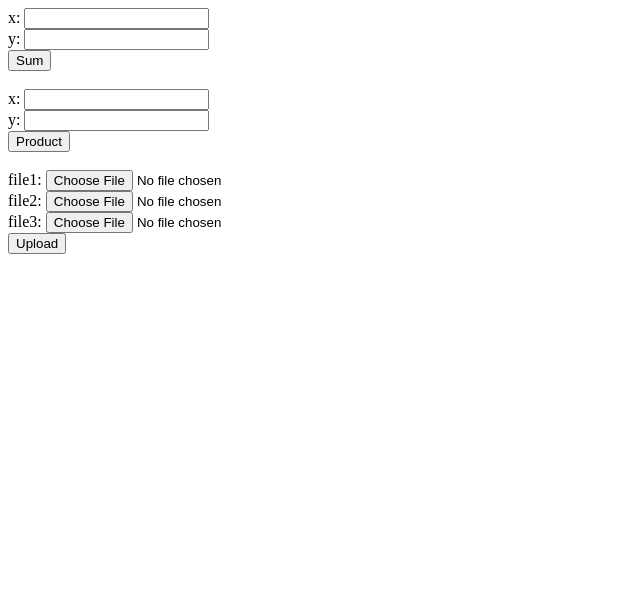
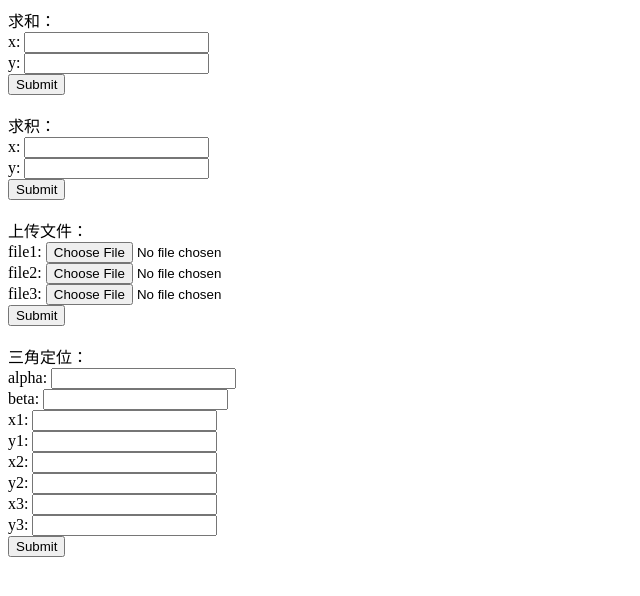
Before and after one commit to dengshuting/ServiceServer, a Python web app: template src/main/webapp/WEB-INF/templates/api.html in a window 1280 px wide. Shown: the top 596 px of the page, without its empty margins (0-640 px from the left). Run offline with Jinja, Linux system fonts and the light colour scheme; the template is opened without the code that fills it, so the values that code supplies are empty.

Commit message:
Refactor

```diff
--- a/src/main/webapp/WEB-INF/gylserver-servlet.xml
+++ b/src/main/webapp/WEB-INF/gylserver-servlet.xml
@@ -15,7 +15,7 @@
 
     <context:component-scan base-package="com.getyourlocation.app.gylserver"/>
 
-    <mvc:resources mapping="/upload_files/**" location="/upload_files/" />
+    <mvc:resources mapping="/uploaded_files/**" location="/uploaded_files/" />
 
     <bean id="propertyConfigurer"
           class="org.springframework.beans.factory.config.PropertyPlaceholderConfigurer">
--- a/src/main/webapp/WEB-INF/templates/api.html
+++ b/src/main/webapp/WEB-INF/templates/api.html
@@ -6,6 +6,7 @@
 </head>
 <body>
     <form action="/api/sum" method="GET">
+        求和：
         <div>
             <label>x:</label>
             <input type="number" name="x" />
@@ -15,11 +16,13 @@
             <input type="number" name="y" />
         </div>
         <div>
-            <button type="submit">Sum</button>
+            <button type="submit">Submit</button>
         </div>
     </form>
     <br />
+
     <form action="/api/product" method="POST">
+        求积：
         <div>
             <label>x:</label>
             <input type="number" name="x" />
@@ -29,11 +32,13 @@
             <input type="number" name="y" />
         </div>
         <div>
-            <button type="submit">Product</button>
+            <button type="submit">Submit</button>
         </div>
     </form>
     <br />
+
     <form action="/api/upload" method="POST" enctype="multipart/form-data" >
+        上传文件：
         <div>
             <label>file1:</label>
             <input type="file" name="file" value=""/>
@@ -47,8 +52,49 @@
             <input type="file" name="file" value=""/>
         </div>
         <div>
-            <button type="submit">Upload</button>
+            <button type="submit">Submit</button>
         </div>
     </form>
+    <br />
+
+    <form action="/api/localize" method="GET">
+        三角定位：
+        <div>
+            <label>alpha:</label>
+            <input type="text" name="alpha" />
+        </div>
+        <div>
+            <label>beta:</label>
+            <input type="text" name="beta" />
+        </div>
+        <div>
+            <label>x1:</label>
+            <input type="text" name="x1" />
+        </div>
+        <div>
+            <label>y1:</label>
+            <input type="text" name="y1" />
+        </div>
+        <div>
+            <label>x2:</label>
+            <input type="text" name="x2" />
+        </div>
+        <div>
+            <label>y2:</label>
+            <input type="text" name="y2" />
+        </div>
+        <div>
+            <label>x3:</label>
+            <input type="text" name="x3" />
+        </div>
+        <div>
+            <label>y3:</label>
+            <input type="text" name="y3" />
+        </div>
+        <div>
+            <button type="submit">Submit</button>
+        </div>
+    </form>
+    <br />
 </body>
 </html>
--- a/src/main/webapp/WEB-INF/templates/index.html
+++ b/src/main/webapp/WEB-INF/templates/index.html
@@ -5,6 +5,7 @@
     <meta http-equiv="Content-Type" content="text/html; charset=UTF-8" />
 </head>
 <body>
-Welcome to GetYourLocation
+<p>Welcome to GetYourLocation.</p>
+<a href="./api">API TEST</a>
 </body>
 </html>
```
Also changed, not shown: 3 other files.
